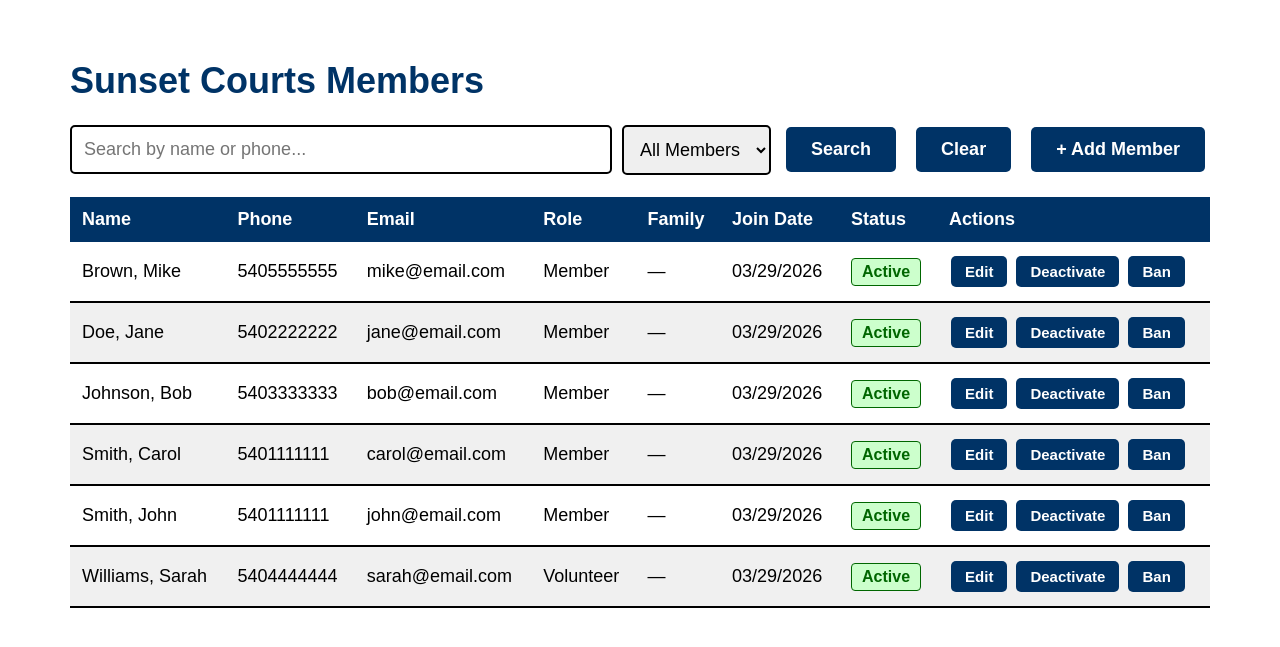
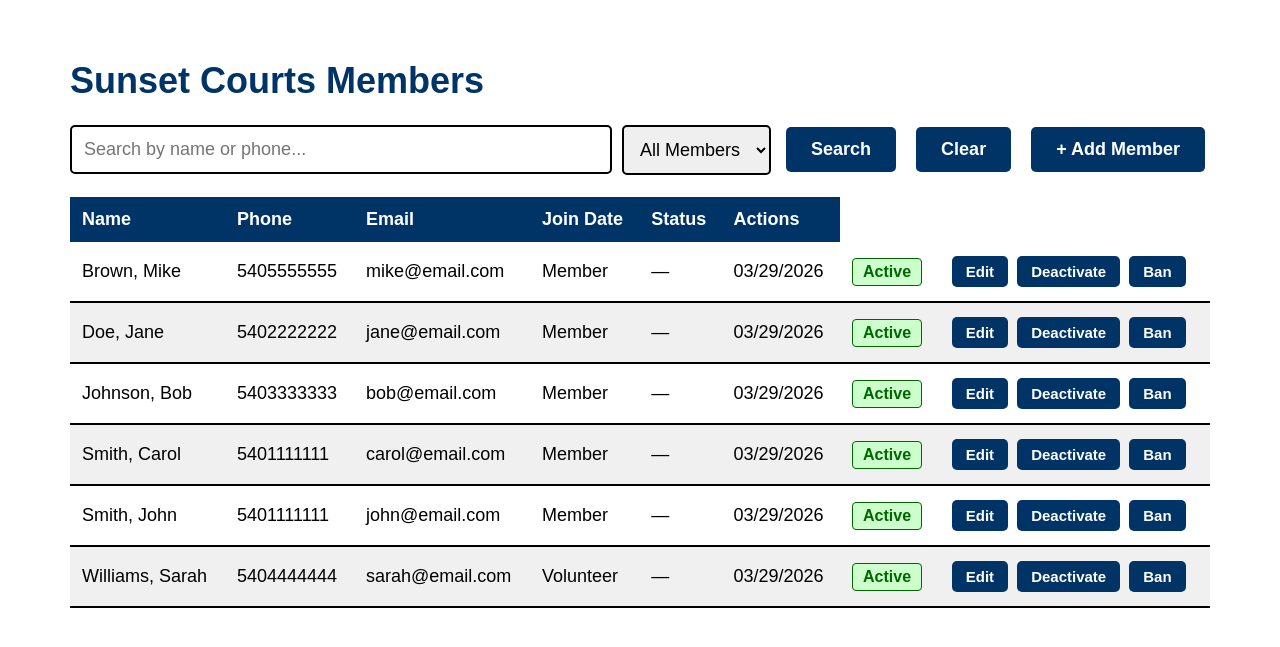
Before and after one commit to brandontrice/sunset-courts, a Flask app: page /members in a window 1280 px wide. Shown: the part 53-700 px from the top of the page. Run offline with Flask 3, Linux system fonts and the light colour scheme; data comes from the database, SQL or seed files in the repository.

Commit message:
Update members.html
Removed the role and family lines from the Member's table to ensure consistency with previous changes.

```diff
--- a/templates/members.html
+++ b/templates/members.html
@@ -156,8 +156,6 @@
                 <th>Name</th>
                 <th>Phone</th>
                 <th>Email</th>
-                <th>Role</th>
-                <th>Family</th>
                 <th>Join Date</th>
                 <th>Status</th>
                 <th>Actions</th>
```
